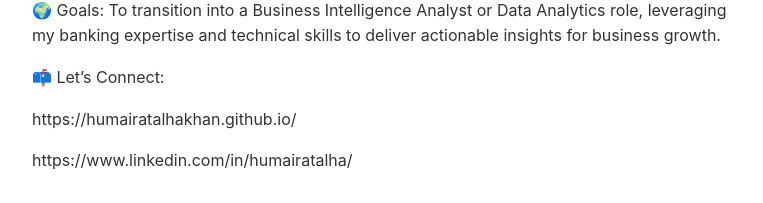
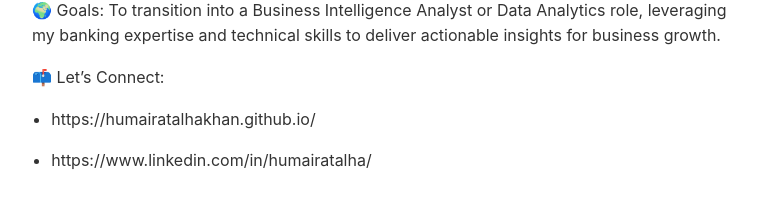
Before and after one commit to humairatalhakhan/humairatalhakhan, a Jekyll site: the page built from about.md, in a window 1280 px wide. Shown: the part 759-962 px from the top of the page, without its empty margins (258-1021 px from the left). Built offline with Jekyll 4.4.1, drawn with Linux system fonts in a browser that asks for light colours.

```diff
--- a/about.md
+++ b/about.md
@@ -33,6 +33,6 @@ To transition into a Business Intelligence Analyst or Data Analytics role, lever
 
 📫 Let’s Connect:
 
-https://humairatalhakhan.github.io/
+* https://humairatalhakhan.github.io/
 
-https://www.linkedin.com/in/humairatalha/
+* https://www.linkedin.com/in/humairatalha/
```
